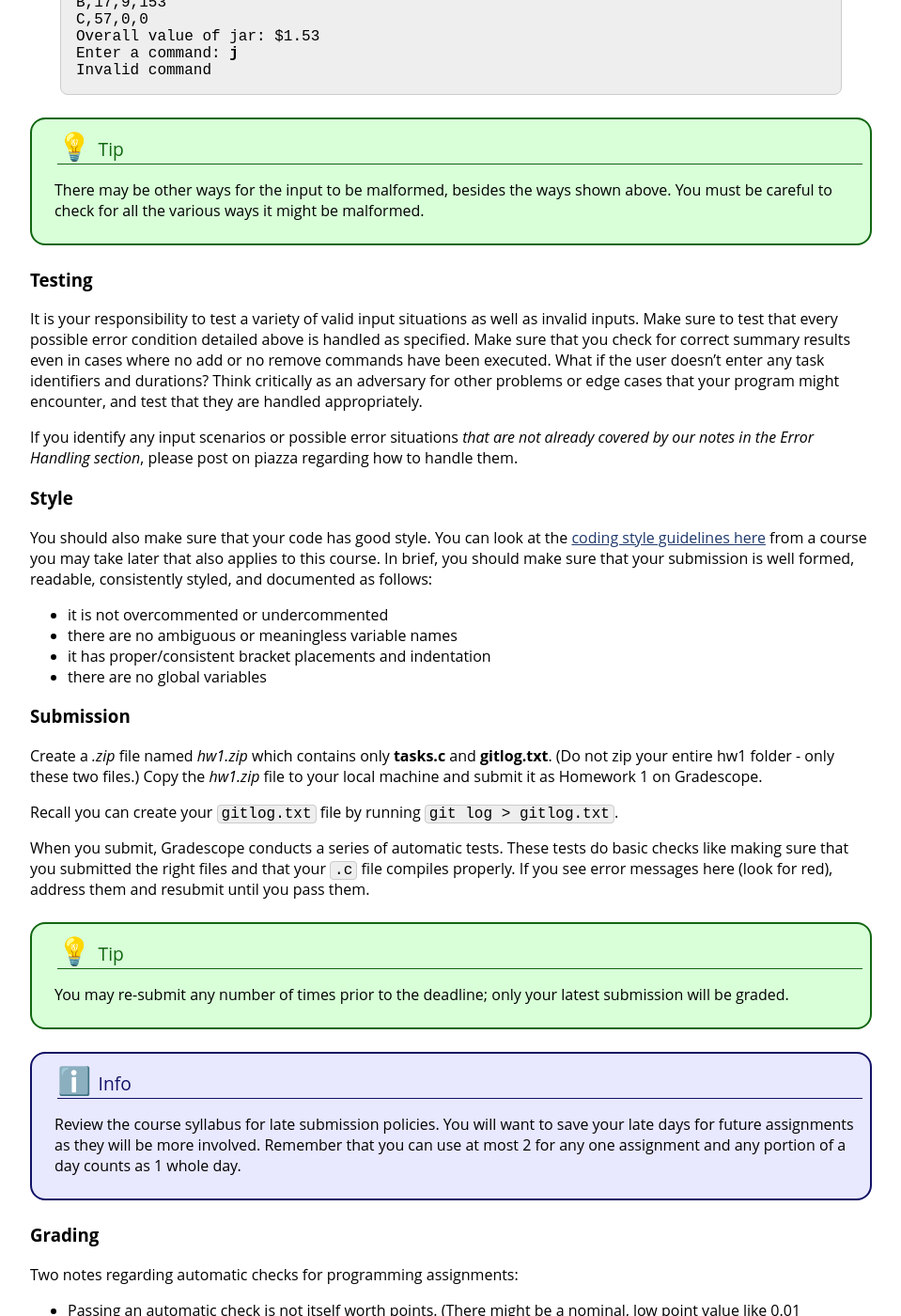
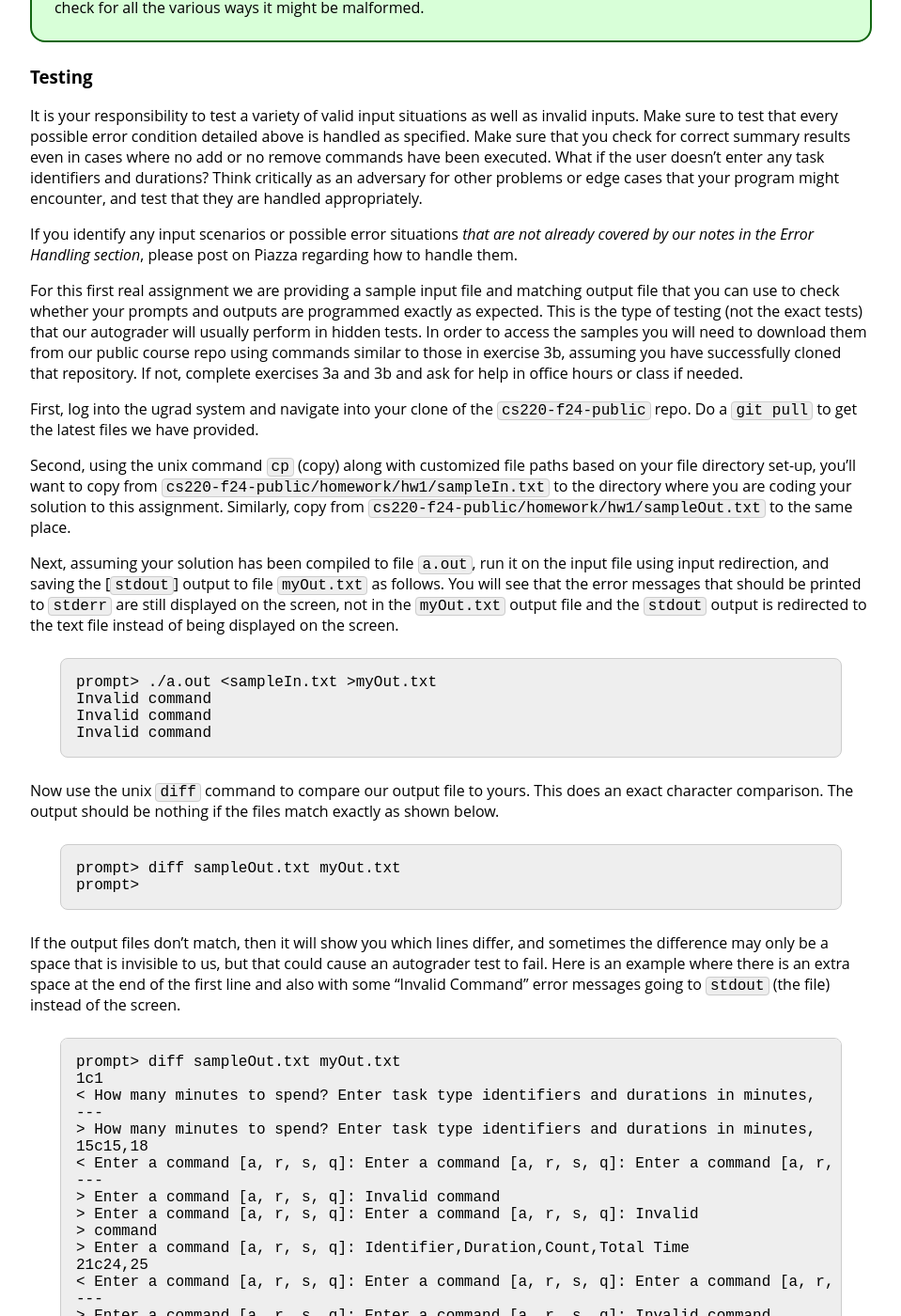
Before and after one commit to jhu-ip/cs220-f24, a Jekyll site: the page built from assign/old/hw1.md, in a window 1280 px wide and 1400 px high, scrolled down 6730 px. Shown: the whole window at 94% size, without its empty margins (160-1119 px from the left). Built offline with Jekyll 4.4.1, drawn with Linux system fonts in a browser that asks for light colours; some of the changed text lies outside the part shown.

Commit message:
hw1.md examples and testing updates

````diff
--- a/assign/old/hw1.md
+++ b/assign/old/hw1.md
@@ -232,167 +232,155 @@
 </div>
 </div>
 
-Here are several samples runs of the program on ugrad, where $ denotes
+Here are several samples runs of the program on ugrad, where '$' denotes
 the command prompt, and user input is shown in **bold**. Note that the
 first line shown below is the command you are expected to use as you
 compile your program (and the one that will be used by the graders).
 The compilation line should report zero errors and warnings, as
-demonstrated below:
+demonstrated in these examples.
 
-Example 1
+Example 1 (no input errors)
 
 <div class="highlighter-rouge"><pre>
-$ <b>gcc tasks.c -std=c99 -pedantic -Wall -Wextra</b>
+$ <b>gcc -std=c99 -pedantic -Wall -Wextra tasks.c</b>
 $ <b>./a.out</b>
-
-
-How many denominations? <b>5</b>
-Enter coin identifier and value in cents: <b>p 1</b>
-Enter coin identifier and value in cents: <b>n 5</b>
-Enter coin identifier and value in cents: <b>d 10</b>
-Enter coin identifier and value in cents: <b>q 25</b>
-Enter coin identifier and value in cents: <b>D 100</b>
-Enter a command: <b>a p 37</b>
-Enter a command: <b>a q 5</b>
-Enter a command: <b>a D 4</b>
-Enter a command: <b>r q 2</b>
-Enter a command: <b>s</b>
-Identifier,Face Value,Count,Total Value
-p,1,37,37
-n,5,0,0
-d,10,0,0
-q,25,3,75
-D,100,4,400
-Overall value of jar: $5.12
-Enter a command: <b>q</b>
+How many minutes to spend? <b>280</b>
+Enter task type identifiers and durations in minutes,
+one per line; enter '0 0' to stop
+<b>c 75
+p 50
+i 10
+0 0</b>
+Enter a command [a, r, s, q]: <b>a c 2</b>
+Enter a command [a, r, s, q]: <b>a i 3</b>
+Enter a command [a, r, s, q]: <b>s</b>
+Identifier,Duration,Count,Total Time
+c,75,2,150
+p,50,0,0
+i,10,3,30
+Total time in jar: 3:00 out of: 4:40 possible
+Enter a command [a, r, s, q]: <b>r c 1</b>
+Enter a command [a, r, s, q]: <b>a p 2</b>
+Enter a command [a, r, s, q]: <b>s</b>
+Identifier,Duration,Count,Total Time
+c,75,1,75
+p,50,2,100
+i,10,3,30
+Total time in jar: 3:25 out of: 4:40 possible
+Enter a command [a, r, s, q]: <b>q</b>
 Bye!
+$
 </pre></div>
 
-Example 2 (Canadian edition)
+Example 2 (case-sensitive task identifiers)
 
 <div class="highlighter-rouge"><pre>
-$ <b>gcc tasks.c -std=c99 -pedantic -Wall -Wextra</b>
+$ <b>gcc -std=c99 -pedantic -Wall -Wextra tasks.c</b>
 $ <b>./a.out</b>
-
-$ <b>gcc -std=c99 -pedantic -Wall -Wextra coins.c</b>
-$ <b>./a.out</b>
-How many denominations? <b>6</b>
-Enter coin identifier and value in cents: <b>p 1</b>
-Enter coin identifier and value in cents: <b>n 5</b>
-Enter coin identifier and value in cents: <b>d 10</b>
-Enter coin identifier and value in cents: <b>q 25</b>
-Enter coin identifier and value in cents: <b>D 100</b>
-Enter coin identifier and value in cents: <b>t 200</b>
-Enter a command: <b>a t 3</b>
-Enter a command: <b>a q 2</b>
-Enter a command: <b>s</b>
-Identifier,Face Value,Count,Total Value
-p,1,0,0
-n,5,0,0
-d,10,0,0
-q,25,2,50
-D,100,0,0
-t,200,3,600
-Overall value of jar: $6.50
-Enter a command: <b>q</b>
+How many minutes to spend? <b>300</b>
+Enter task type identifiers and durations in minutes,
+one per line; enter '0 0' to stop
+<b>c 50
+C 75
+0 0</b>
+Enter a command [a, r, s, q]: <b>a c 2</b>
+Enter a command [a, r, s, q]: <b>a C 1</b>
+Enter a command [a, r, s, q]: <b>s</b>
+Identifier,Duration,Count,Total Time
+c,50,2,100
+C,75,1,75
+Total time in jar: 2:55 out of: 5:00 possible
+Enter a command [a, r, s, q]: <b>q</b>
 Bye!
+$
 </pre></div>
 
 Example 3 (invalid remove quantity and quitting using Control-D)
 
 <div class="highlighter-rouge"><pre>
-$ <b>gcc tasks.c -std=c99 -pedantic -Wall -Wextra</b>
+$ <b>gcc -std=c99 -pedantic -Wall -Wextra tasks.c</b>
 $ <b>./a.out</b>
-How many minutes to spend? 480
+How many minutes to spend? <b>480</b>
 Enter task type identifiers and durations in minutes,
 one per line; enter '0 0' to stop
-i 15
+<b>i 15
 m 60
 M 90
-0 0
-Enter a command [a, r, s, q]: a m 2
-Enter a command [a, r, s, q]: s
+0 0</b>
+Enter a command [a, r, s, q]: <b>a m 2</b>
+Enter a command [a, r, s, q]: <b>s</b>
 Identifier,Duration,Count,Total Time
 i,15,0,0
 m,60,2,120
 M,90,0,0
 Total time in jar: 2:00 out of: 8:00 possible
-Enter a command [a, r, s, q]: r m 3
+Enter a command [a, r, s, q]: <b>r m 3</b>
 Invalid command
-Enter a command [a, r, s, q]: <i>...user types Control-D...]</i>Bye!
+Enter a command [a, r, s, q]: <i>[...user types Control-D...]</i>Bye!
+$
 </pre></div>
 
-Example 4 (user enters invalid number of denominations)
+Example 4 (invalid jar size)
 
 <div class="highlighter-rouge"><pre>
-$ <b>gcc tasks.c -std=c99 -pedantic -Wall -Wextra</b>
+$ <b>gcc -std=c99 -pedantic -Wall -Wextra tasks.c</b>
 $ <b>./a.out</b>
-
-$ <b>gcc -std=c99 -pedantic -Wall -Wextra coins.c</b>
-$ <b>./a.out</b>
-How many denominations? <b>foobar</b>
+How many minutes to spend? <b>-300</b>
 Invalid input
+$
 </pre></div>
 
-Example 5 (user enters invalid input for coin identifier/value)
+Example 5 (invalid identifier/duration input)
 
 <div class="highlighter-rouge"><pre>
-$ <b>gcc tasks.c -std=c99 -pedantic -Wall -Wextra</b>
+$ <b>gcc -std=c99 -pedantic -Wall -Wextra tasks.c</b>
 $ <b>./a.out</b>
-
-$ <b>gcc -std=c99 -pedantic -Wall -Wextra coins.c</b>
-$ <b>./a.out</b>
-How many denominations? <b>3</b>
-Enter coin identifier and value in cents: <b>p 1</b>
-Enter coin identifier and value in cents: <b>n 5</b>
-Enter coin identifier and value in cents: <b>d frotz</b>
+How many minutes to spend? <b>300</b>
+Enter task type identifiers and durations in minutes,
+one per line; enter '0 0' to stop
+<b>p 50
+c 75
+i ten</b>
 Invalid input
+$
 </pre></div>
 
-Example 6 (invalid coin identifier)
+Example 6 (task identifier not found)
 
 <div class="highlighter-rouge"><pre>
-$ <b>gcc tasks.c -std=c99 -pedantic -Wall -Wextra</b>
+$ <b>gcc -std=c99 -pedantic -Wall -Wextra tasks.c</b>
 $ <b>./a.out</b>
-
-$ <b>gcc -std=c99 -pedantic -Wall -Wextra coins.c</b>
-$ <b>./a.out</b>
-How many denominations? <b>2</b>
-Enter coin identifier and value in cents: <b>p 1</b>
-Enter coin identifier and value in cents: <b>n 5</b>
-Enter a command: <b>a p 211</b>
-Enter a command: <b>a n 19</b>
-Enter a command: <b>s</b>
-Identifier,Face Value,Count,Total Value
-p,1,211,211
-n,5,19,95
-Overall value of jar: $3.06
-Enter a command: <b>a Y 5</b>
-Unknown coin identifier
+How many minutes to spend? <b>300</b>
+Enter task type identifiers and durations in minutes,
+one per line; enter '0 0' to stop
+<b>p 60
+c 75
+m 30
+0 0</b>
+Enter a command [a, r, s, q]: <b>a t 1</b>
+Unknown task type identifier
+$
 </pre></div>
 
-Example 7 (invalid command)
+Example 7 (invalid commands - treats each input character as a command as the loop continues)
 
 <div class="highlighter-rouge"><pre>
-$ <b>gcc tasks.c -std=c99 -pedantic -Wall -Wextra</b>
+$ <b>gcc -std=c99 -pedantic -Wall -Wextra tasks.c</b>
 $ <b>./a.out</b>
-
-$ <b>gcc -std=c99 -pedantic -Wall -Wextra coins.c</b>
-$ <b>./a.out</b>
-How many denominations? <b>3</b>
-Enter coin identifier and value in cents: <b>A 1</b>
-Enter coin identifier and value in cents: <b>B 17</b>
-Enter coin identifier and value in cents: <b>C 57</b>
-Enter a command: <b>a B 13</b>
-Enter a command: <b>r B 4</b>
-Enter a command: <b>s</b>
-Identifier,Face Value,Count,Total Value
-A,1,0,0
-B,17,9,153
-C,57,0,0
-Overall value of jar: $1.53
-Enter a command: <b>j</b>
+How many minutes to spend? <b>60</b>
+Enter task type identifiers and durations in minutes,
+one per line; enter '0 0' to stop
+<b>c 75
+p 50
+i 10
+0 0</b>
+Enter a command [a, r, s, q]: <b>i p 1</b>
 Invalid command
+Invalid command
+Invalid command
+Enter a command [a, r, s, q]: Enter a command [a, r, s, q]: Enter a command [a, r, s, q]: <b>q</b>
+Bye!
+$
 </pre></div>
 
 <div class='admonition tip'>
@@ -417,8 +405,95 @@
 
 If you identify any input scenarios or possible error situations <em>that
 are not already covered by our notes in the Error Handling section</em>,
-please post on piazza regarding how to handle them.
+please post on Piazza regarding how to handle them.
 
+For this first real assignment we are providing a sample input file and
+matching output file that you can use to check whether your prompts
+and outputs are programmed exactly as expected. This is the type of
+testing (not the exact tests) that our autograder will usually perform
+in hidden tests. In order to access the samples you will need to
+download them from our public course repo using commands similar to those in
+exercise 3b, assuming you have successfully cloned that
+repository. If not, complete exercises 3a and 3b and ask for help in
+office hours or class if needed.
+
+First, log into the ugrad system and navigate into your clone of the
+`cs220-f24-public` repo. Do a `git pull` to get the latest files we
+have provided.
+
+Second, using the unix command `cp` (copy) along with customized file
+paths based on your file directory set-up, you'll want to copy from
+`cs220-f24-public/homework/hw1/sampleIn.txt` to the directory where
+you are coding your solution to this assignment. Similarly, copy from
+`cs220-f24-public/homework/hw1/sampleOut.txt` to the same place.
+
+Next, assuming your solution has been compiled to file `a.out`, run
+it on the input file using input redirection, and saving the
+[`stdout`] output to file `myOut.txt` as follows. You will see that
+the error messages that should be printed to `stderr` are still
+displayed on the screen, not in the `myOut.txt` output file and the
+`stdout` output is redirected to the text file instead of being
+displayed on the screen.
+
+```
+prompt> ./a.out <sampleIn.txt >myOut.txt
+Invalid command
+Invalid command
+Invalid command
+```
+
+Now use the unix `diff` command to compare our output file to
+yours. This does an exact character comparison. The output should be
+nothing if the files match exactly as shown below.
+
+```
+prompt> diff sampleOut.txt myOut.txt
+prompt>
+```
+
+If the output files don't match, then it will show you which lines
+differ, and sometimes the difference may only be a space that is
+invisible to us, but that could cause an autograder test to fail. Here
+is an example where there is an extra space at the end of the first
+line and also with some "Invalid Command" error messages going to `stdout` (the file)
+instead of the screen.
+
+```
+prompt> diff sampleOut.txt myOut.txt
+1c1
+< How many minutes to spend? Enter task type identifiers and durations in minutes,
+---
+> How many minutes to spend? Enter task type identifiers and durations in minutes,
+15c15,18
+< Enter a command [a, r, s, q]: Enter a command [a, r, s, q]: Enter a command [a, r, s, q]: Enter a command [a, r, s, q]: Identifier,Duration,Count,Total Time
+---
+> Enter a command [a, r, s, q]: Invalid command
+> Enter a command [a, r, s, q]: Enter a command [a, r, s, q]: Invalid
+> command
+> Enter a command [a, r, s, q]: Identifier,Duration,Count,Total Time
+21c24,25
+< Enter a command [a, r, s, q]: Enter a command [a, r, s, q]: Enter a command [a, r, s, q]: Identifier,Duration,Count,Total Time
+---
+> Enter a command [a, r, s, q]: Enter a command [a, r, s, q]: Invalid command
+> Enter a command [a, r, s, q]: Identifier,Duration,Count,Total Time
+prompt>
+```
+
+What you see is the output in the first file (`sampleOut.txt`)
+indicated by lines that start with `<` and the output in the second
+file (`myOut.txt`) indicated by `>`. Each pair of lines that differ
+start with the line number(s) in the first file (21 in the last pair) and
+the line number(s) of the mismatches in the second file (24-25 for the
+last pair). It is generally recommend that you use the reference file
+as the first argument to `diff` for consistent interpretation of these
+results.
+
+You can use this style of testing to make your assignment process
+smoother throughout the semester. We recommend writing multiple small
+input files so you can easily re-run them on your evolving solution
+with input redirection to see if you get the right output. However, we
+won't usually provide either the input or the reference output for
+you. You'll need to figure out what that should be.
 
 ### Style
 
@@ -433,6 +508,7 @@
 - there are no ambiguous or meaningless variable names
 - it has proper/consistent bracket placements and indentation
 - there are no global variables
+- lines are at most 80 characters long
 
 ### Submission
 
@@ -445,8 +521,10 @@
 
 When you submit, Gradescope conducts a series of automatic tests.
 These tests do basic checks like making sure that you submitted the
-right files and that your `.c` file compiles properly.  If you see error
-messages here (look for red), address them and resubmit until you pass them.
+right files and that your `.c` file compiles properly.  If you see
+error messages here (look for red), address them and resubmit until
+you pass them. Some of the error messages will show results similar to
+the `diff` in Testing example above.
 
 <div class='admonition tip'>
 <div class='title'>Tip</div>
````
